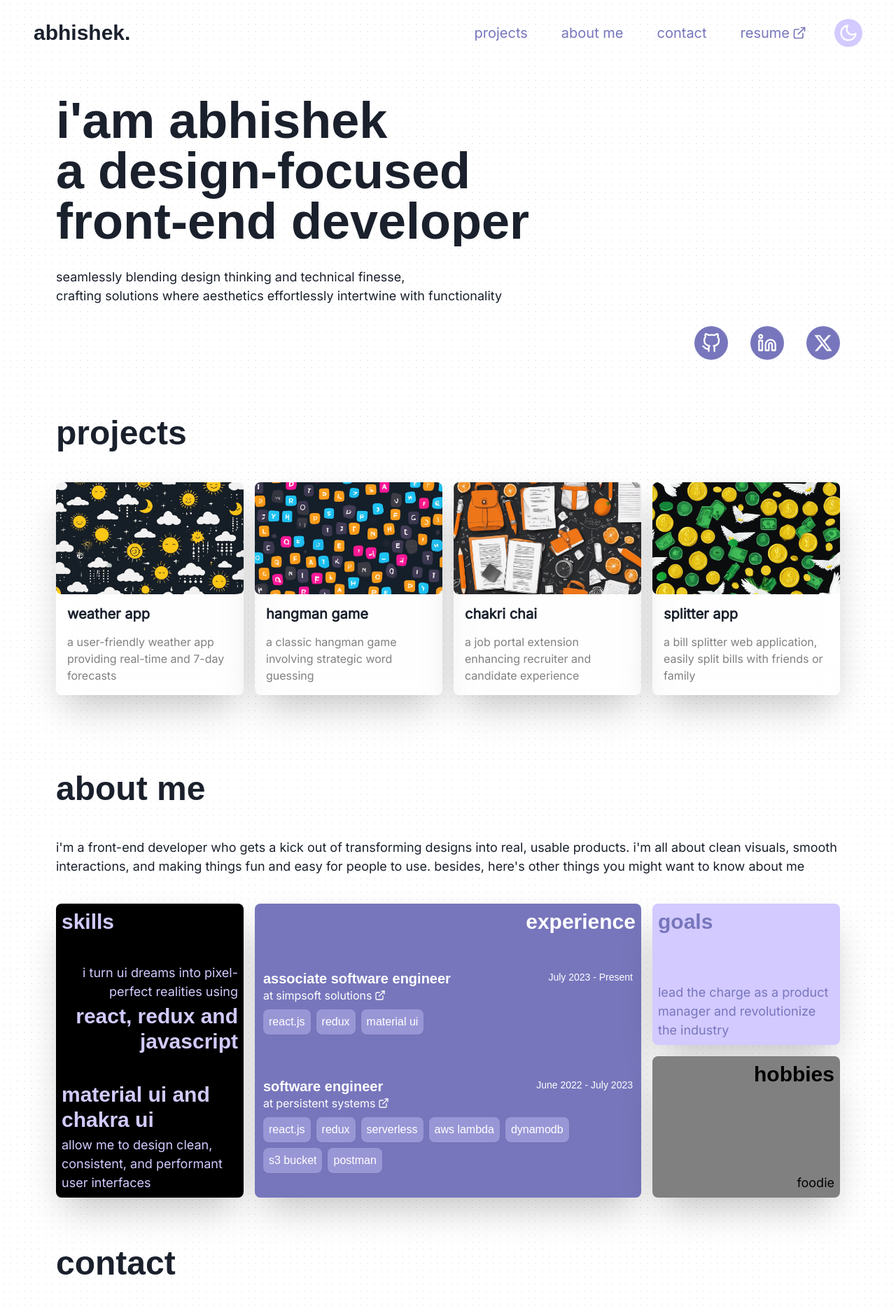
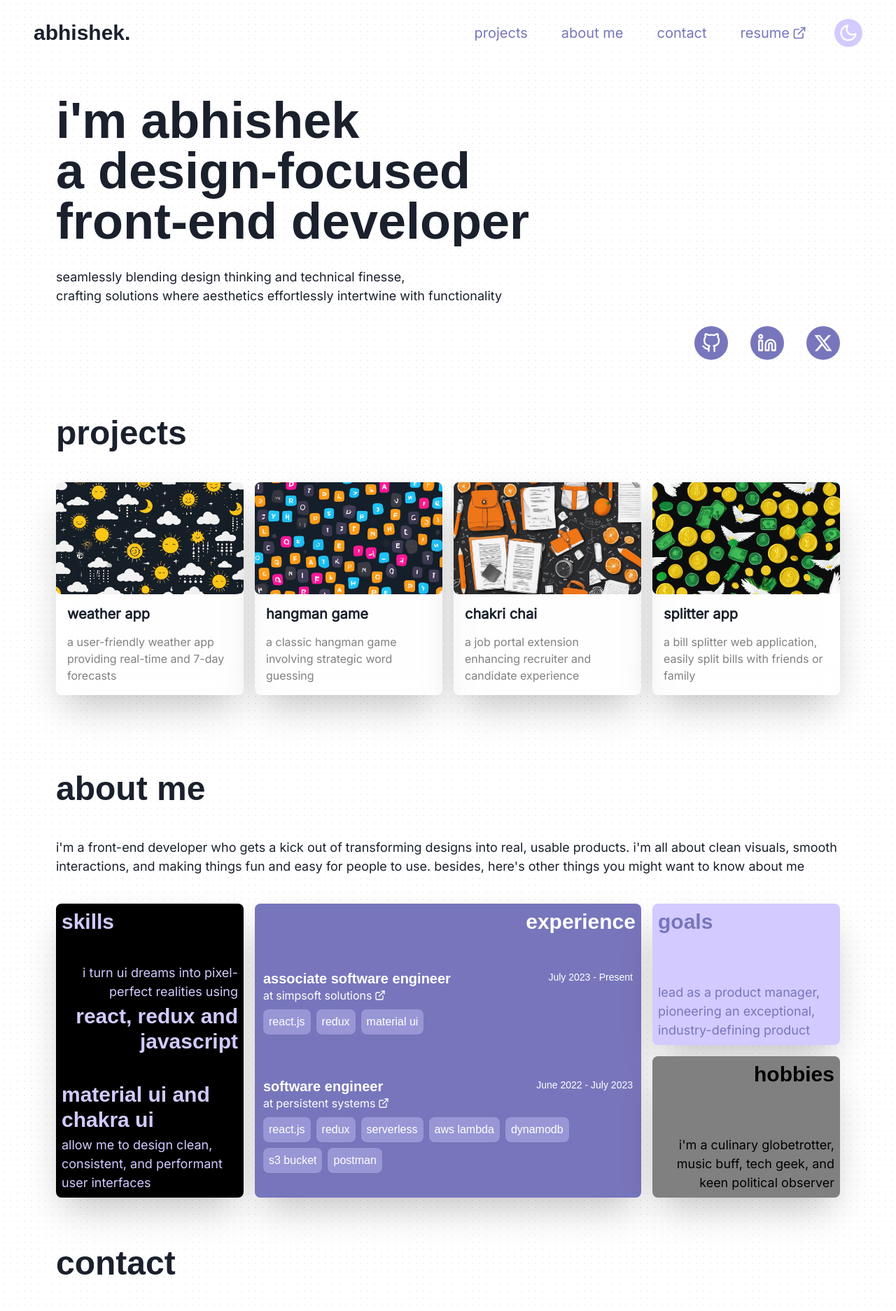
Before and after one commit to abhishmazumder/personalPortfolio, a React (Vite) app: page / in a window 1280 px wide. Shown: the top 1873 px of the page at 70% size. Built offline with nearby package versions, Linux system fonts and the light colour scheme.

Commit message:
Updated content, adjusted hero primary text for mobile devices, fixed organisation name wrapping issuse, added success and failure message for contact form

```diff
--- a/src/Components/AboutMe/AboutMeSection.jsx
+++ b/src/Components/AboutMe/AboutMeSection.jsx
@@ -123,7 +123,7 @@ const AboutMeSection = () => {
                 goals
               </Heading>
               <Text fontFamily="secondary" fontSize={"lg"}>
-                {goalsText}
+                {goalsText?.toLowerCase()}
               </Text>
             </Stack>
           </GridItem>
@@ -144,7 +144,7 @@ const AboutMeSection = () => {
                 hobbies
               </Heading>
               <Text fontFamily="secondary" fontSize={"lg"}>
-                {hobbiesText}
+                {hobbiesText?.toLowerCase()}
               </Text>
             </Stack>
           </GridItem>
--- a/src/Components/AboutMe/ExperienceCard.jsx
+++ b/src/Components/AboutMe/ExperienceCard.jsx
@@ -31,9 +31,10 @@ const ExperienceCard = () => {
                     gap={1}
                     href={ele?.orgLink}
                     _hover={{ textDecoration: "none"}}
+                    whiteSpace={"nowrap"}
                     isExternal
                   >
-                    {ele?.orgName?.toLowerCase()}{" "}
+                    {ele?.orgName?.toLowerCase()}
                     <Icon as={FiExternalLink} boxSize={4} />
                   </Link>
                 </Text>
--- a/src/Components/Contact/ContactSection.jsx
+++ b/src/Components/Contact/ContactSection.jsx
@@ -13,6 +13,8 @@ import {
   Text,
   Textarea,
   Link,
+  useColorMode,
+  Spacer,
 } from "@chakra-ui/react";
 import { useForm } from "react-hook-form";
 import useScrollVisibility from "../../Hooks/useScrollVisibility";
@@ -23,11 +25,17 @@ import {
   contactImage,
   contactPrimaryText,
   contactURL,
+  submitStatus,
 } from "../../data";
+import { useEffect, useState } from "react";
 
 const ContactSection = () => {
   const [headerRef, contentRef, isHeaderVisible, isContentVisible] =
     useScrollVisibility();
+
+  const [displayMessage, setDisplayMessage] = useState("");
+
+  const { colorMode } = useColorMode();
 
   const {
     handleSubmit,
@@ -35,6 +43,10 @@ const ContactSection = () => {
     reset,
     formState: { errors, isSubmitting },
   } = useForm();
+
+  useEffect(() => {
+    setDisplayMessage(submitStatus?.initial);
+  }, []);
 
   const onSubmit = (values) => {
     fetch(contactURL, {
@@ -46,6 +58,7 @@ const ContactSection = () => {
     })
       .then((response) => {
         if (response.ok) {
+          setDisplayMessage(submitStatus.success);
           console.log("your message has been sent!");
           reset();
         } else {
@@ -55,12 +68,14 @@ const ContactSection = () => {
                 data["errors"].map((error) => error["message"]).join(", ")
               );
             } else {
+              setDisplayMessage(submitStatus.failure)
               console.log("oops! there was a problem sending your message");
             }
           });
         }
       })
       .catch(() => {
+        setDisplayMessage(submitStatus.failure);
         console.log("oops! there was a problem sending your message");
       });
   };
@@ -89,8 +104,8 @@ const ContactSection = () => {
                 onSubmit={handleSubmit(onSubmit)}
               >
                 <Stack h={"100%"} justify={"space-between"} rowGap={4}>
-                  <Text fontFamily="secondary" mb={4}>
-                    {contactPrimaryText}
+                  <Text fontFamily="secondary" fontSize={"md"} mb={4}>
+                    {contactPrimaryText?.toLowerCase()}
                   </Text>
                   <FormControl isInvalid={errors.email}>
                     <FormLabel
@@ -184,13 +199,19 @@ const ContactSection = () => {
                       {errors?.message && errors?.message?.message}
                     </FormErrorMessage>
                   </FormControl>
-                  <Flex my={4} justify={"end"}>
+                  <Flex my={4} justifyContent={"space-between"} alignItems={"center"}>
+                    <Text fontFamily={"secondary"} fontSize={"md"} color={displayMessage?.color || "inherit"} transition={"color 0.3s ease"}>
+                      {displayMessage?.message?.toLowerCase()}
+                    </Text>
+                    <Spacer/>
                     <Button
+                      variant="solid"
                       color={"white"}
                       bgColor={"primary.600"}
                       _hover={{
-                        bgColor: "primary.100",
-                        transition: "background-color 0.5s ease",
+                        color: colorMode === "dark" ? "inherit" : "primary.600",
+                        bgColor: "primary.50",
+                        transition: "background-color 0.3s ease",
                       }}
                       isLoading={isSubmitting}
                       type="submit"
@@ -198,7 +219,7 @@ const ContactSection = () => {
                       send
                     </Button>
                   </Flex>
-                  <Text fontFamily="secondary">
+                  <Text fontFamily="secondary" fontSize={"md"}>
                     or, email me directly at
                     <br />
                     <Link
--- a/src/Components/Hero/Hero.jsx
+++ b/src/Components/Hero/Hero.jsx
@@ -38,7 +38,7 @@ const Hero = () => {
           <Heading
             fontFamily="primary"
             as="h1"
-            size={["2xl", "3xl", "4xl", "4xl"]}
+            size={["xl", "3xl", "4xl", "4xl"]}
             noOfLines={3}
             transform={`translateY(${isContentVisible ? "0" : "5vh"})`}
             opacity={isContentVisible ? 1 : 0}
--- a/src/data.js
+++ b/src/data.js
@@ -2,12 +2,12 @@ import { FiGithub, FiLinkedin } from "react-icons/fi";
 import { FaXTwitter } from "react-icons/fa6";
 
 // Header
-export const logoText = "abhishek."
+export const logoText = "abhishek.";
 export const navlinks = ["projects", "about me", "contact"];
 
 //Hero Section
 export const heroPrimaryText = [
-  "i'am abhishek",
+  "i'm abhishek",
   "a design-focused",
   "front-end developer",
 ];
@@ -100,7 +100,6 @@ export const projectList = [
 //About Me Section
 export const aboutmePrimaryText =
   "i'm a front-end developer who gets a kick out of transforming designs into real, usable products. i'm all about clean visuals, smooth interactions, and making things fun and easy for people to use. besides, here's other things you might want to know about me";
-
 export const skillText1 = {
   header: "react, redux and javascript",
   body: "i turn ui dreams into pixel-perfect realities using",
@@ -109,7 +108,6 @@ export const skillText2 = {
   header: "material ui and chakra ui",
   body: "allow me to design clean, consistent, and performant user interfaces",
 };
-
 export const experienceList = [
   {
     expId: 1,
@@ -138,11 +136,10 @@ export const experienceList = [
     end: "Present",
   },
 ];
-
 export const goalsText =
-  "lead the charge as a product manager and revolutionize the industry";
-
-export const hobbiesText = "foodie";
+  "lead as a product manager, pioneering an exceptional, industry-defining product";
+export const hobbiesText =
+  "i'm a culinary globetrotter, music buff, tech geek, and keen political observer";
 
 // Contact Section
 export const contactPrimaryText =
@@ -160,9 +157,23 @@ export const contactFormFieldTexts = {
   },
 };
 export const contactEmail = "abhish.mazumder@gmail.com";
+export const submitStatus = {
+  initial: {
+    color: "transparent",
+    message: "",
+  },
+  success: {
+    color: "inherit",
+    message: "your message has been sent!",
+  },
+  failure: {
+    color: "inherit",
+    message: "oops! there was a problem sending your message",
+  },
+};
 
 // Footer
-export const copyrightText = "copyright © 2024 abhishek."
+export const copyrightText = "copyright © 2024 abhishek.";
 
 // Images
 export const contactImage = "bg_contact_me_x1.png";
```
Also changed, not shown: public/favicon.svg.
